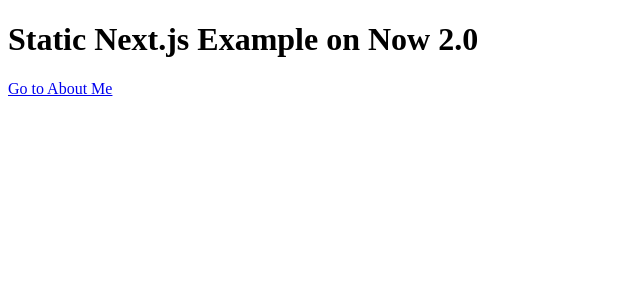
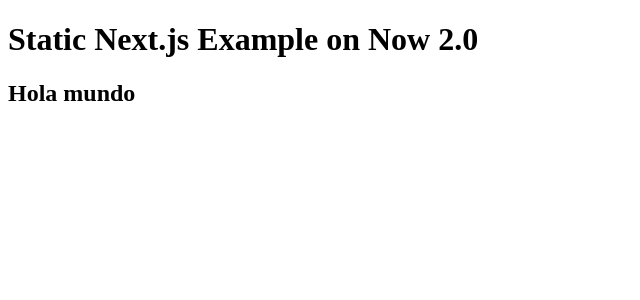
Before and after one commit to luis-alberto-huamani/nextjs-green, a Next.js app: page / in a window 1280 px wide. Shown: the top 300 px of the page, without its empty margins (0-640 px from the left). Built offline with nearby package versions, Linux system fonts and the light colour scheme.

Commit message:
initial commit

```diff
--- a/pages/index.js
+++ b/pages/index.js
@@ -6,7 +6,7 @@
     <Header />
     <section>
       <Link href="/about">
-        <a>Go to About Me</a>
+        <h1>Hola mundo</h1>
       </Link>
     </section>
   </main>
```
Also changed, not shown: 2 other files (tests, documents, lock files or other folders).
